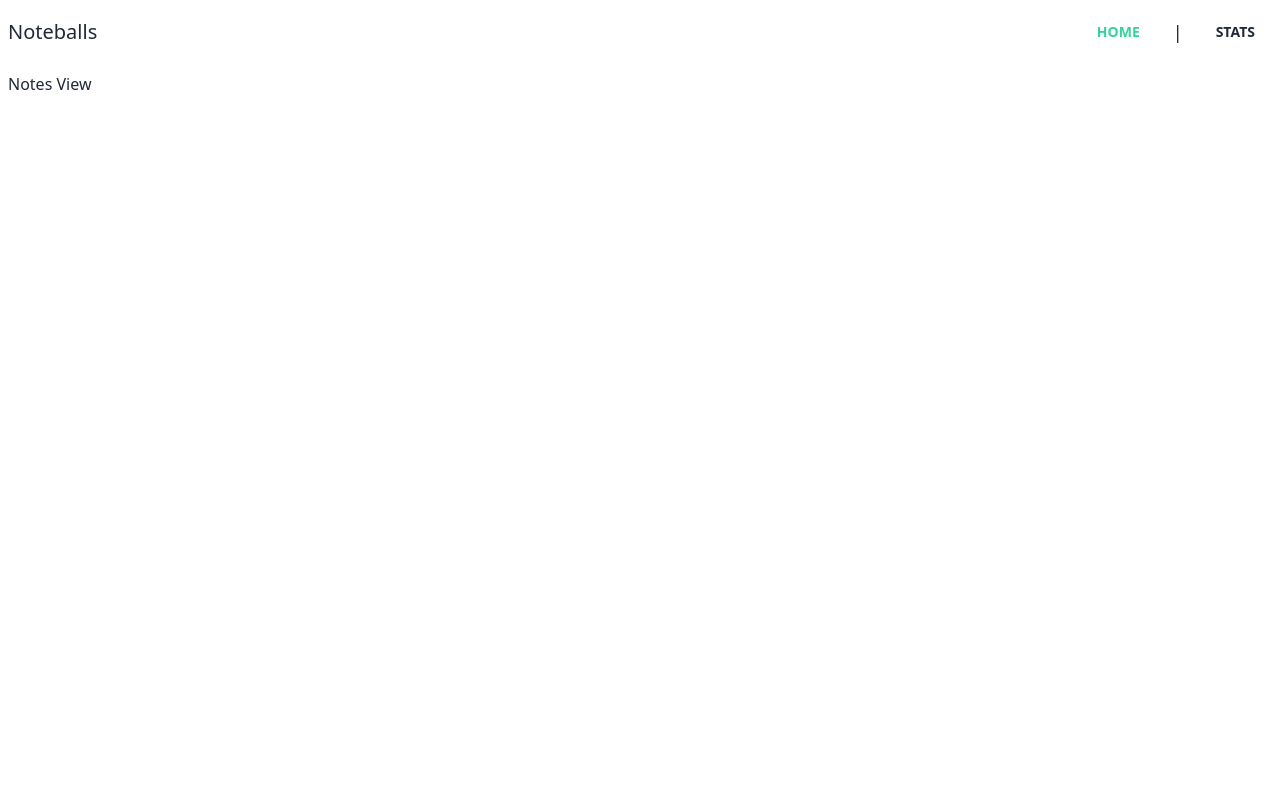
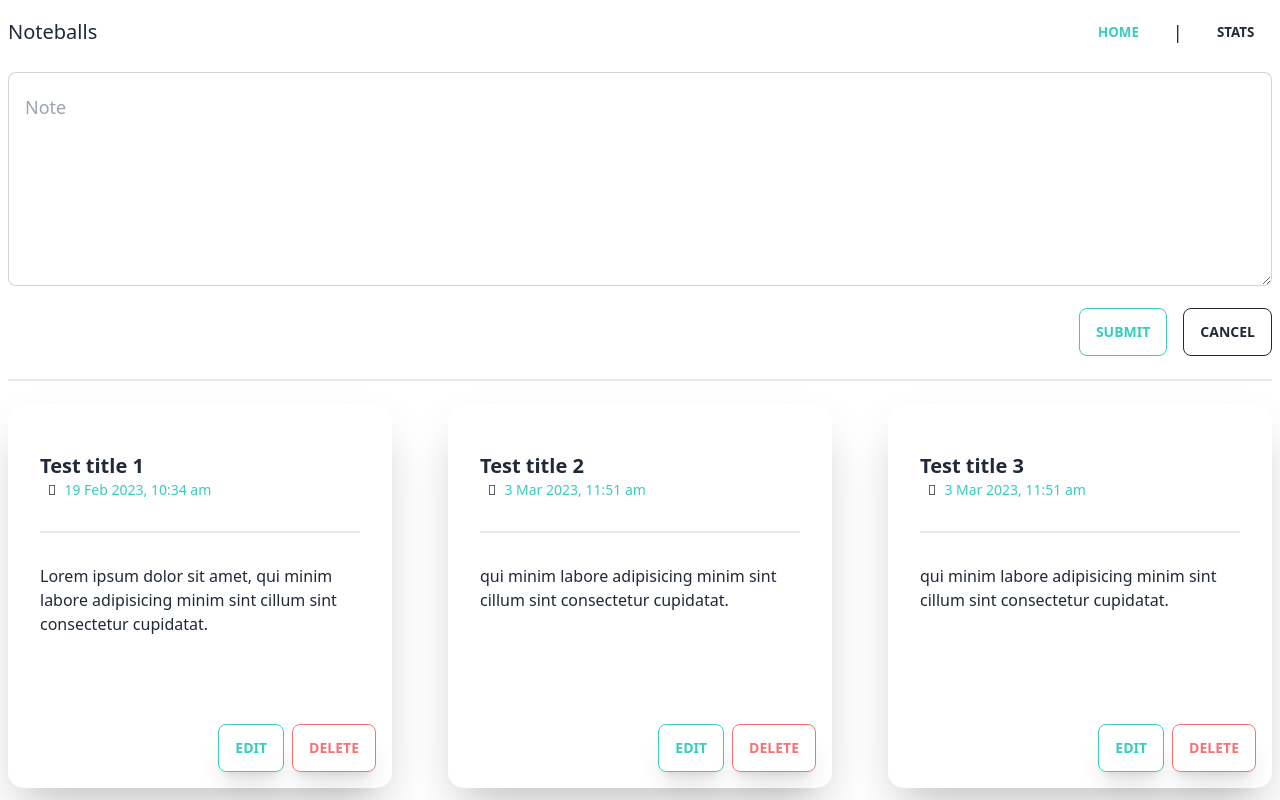
Before and after one commit to SushiJ/vue-notes, a Vue app: page / in a window 1280 px wide. Built offline with nearby package versions, Linux system fonts and the light colour scheme.

Commit message:
Added cards, moved Navbar & added textarea

```diff
--- a/src/App.vue
+++ b/src/App.vue
@@ -1,5 +1,5 @@
 <script setup lang="ts">
-import NavBar from '@/components/Layout/NavBar.vue';
+import NavBar from '@/components/NavBar.vue';
 </script>
 
 <template >
--- /dev/null
+++ b/src/components/Card.vue
@@ -0,0 +1,41 @@
+<script setup lang="ts">
+interface Props {
+  id: string;
+  title: string;
+  content: string;
+}
+defineProps<Props>();
+</script>
+<template>
+  <div class="card w-96 shadow-2xl py-4 h-96">
+    <div class="card-body">
+      <div class="items-center">
+        <p class="card-title">{{ title }}</p>
+        <div class="flex items-center text-sm">
+          <span className="mx-2">
+            
+          </span>
+          <time class="text-accent" :datetime="id">
+            {{
+              new Date(id).toLocaleString("en-IN", {
+                day: "numeric",
+                month: "short",
+                year: "numeric",
+                hour: "2-digit",
+                minute: "2-digit",
+              })
+            }}
+          </time>
+        </div>
+      </div>
+      <div class="divider" />
+      <div class="card">
+        {{ content }}
+      </div>
+    </div>
+    <div class="card-actions justify-end px-4">
+      <button class="btn btn-accent btn-outline shadow-xl">Edit</button>
+      <button class="btn btn-error btn-outline shadow-xl">Delete</button>
+    </div>
+  </div>
+</template>
--- /dev/null
+++ b/src/components/CardList.vue
@@ -0,0 +1,31 @@
+<script setup lang="ts">
+import Card from "./Card.vue";
+
+const notes = [
+  {
+    id: "2023-02-19T10:34:31.233Z",
+    title: "Test title 1",
+    content:
+      "Lorem ipsum dolor sit amet, qui minim labore adipisicing minim sint cillum sint consectetur cupidatat.",
+  },
+  {
+    id: new Date().toISOString(),
+    title: "Test title 2",
+    content:
+      "qui minim labore adipisicing minim sint cillum sint consectetur cupidatat.",
+  },
+  {
+    id: new Date().toISOString(),
+    title: "Test title 3",
+    content:
+      "qui minim labore adipisicing minim sint cillum sint consectetur cupidatat.",
+  },
+];
+</script>
+<template>
+  <div class="flex gap-4 justify-between">
+    <div v-for="note in notes">
+      <Card :id="note.id" :title="note.title" :content="note.content" />
+    </div>
+  </div>
+</template>
--- a/src/components/Layout/NavBar.vue
+++ b/src/components/NavBar.vue
@@ -1,12 +1,12 @@
 <template>
   <div class="navbar bg-base-100 max-w-7xl mx-auto">
     <div class="navbar-start">
-      <RouterLink to="/" class="text-xl hover:text-emerald-400">Noteballs</RouterLink>
+      <RouterLink to="/" class="text-xl hover:text-accent">Noteballs</RouterLink>
     </div>
-    <div class="navbar-end text-lg sm:hidden md:inline-flex">
-      <RouterLink to="/" class="btn btn-ghost hover:text-emerald-400 rounded-md" active-class="text-emerald-400">Home</RouterLink>
+    <div class="navbar-end text-lg hidden md:inline-flex">
+      <RouterLink to="/" class="btn btn-ghost hover:text-accent rounded-md" active-class="text-accent">Home</RouterLink>
       <div class="divider divider-vertical">|</div>
-      <RouterLink to="/stats" class="btn btn-ghost hover:text-emerald-400" active-class="text-emerald-400">Stats</RouterLink>
+      <RouterLink to="/stats" class="btn btn-ghost hover:text-accent" active-class="text-accent">Stats</RouterLink>
     </div>
     <div class="navbar-end md:hidden">
       <div class="dropdown dropdown-end">
@@ -17,10 +17,10 @@
         </label>
         <ul tabindex="0" class="menu menu-compact dropdown-content mt-3 p-2 shadow-xl bg-base-100 rounded-xl w-40">
           <li>
-            <RouterLink to="/" class="btn btn-ghost" active-class="text-emerald-400">Home</RouterLink>
+            <RouterLink to="/" class="btn btn-accent btn-outline" active-class="text-accent">Home</RouterLink>
           </li>
           <li>
-            <RouterLink to="/stats" class="btn btn-ghost" active-class="text-emerald-400">Stats</RouterLink>
+            <RouterLink to="/stats" class="btn btn-accent btn-outline" active-class="text-accent">Stats</RouterLink>
           </li>
         </ul>
       </div>
--- /dev/null
+++ b/src/components/Textarea.vue
@@ -0,0 +1,10 @@
+<script setup lang="ts"></script>
+<template>
+    <div class="">
+        <textarea placeholder="Note" class="textarea textarea-bordered textarea-lg w-full px-4" rows="5" cols="6"></textarea>
+        <div class="flex justify-end gap-4 pt-4">
+            <button class="btn btn-accent btn-outline">Submit</button>
+            <button class="btn btn-ghost btn-outline">Cancel</button>
+        </div>
+    </div>
+</template>
--- a/src/views/ViewNotes.vue
+++ b/src/views/ViewNotes.vue
@@ -1,5 +1,11 @@
+<script setup lang="ts">
+import CardList from "@/components/CardList.vue"
+import Textarea from "@/components/Textarea.vue";
+</script>
 <template>
-  <div>
-    Notes View
+  <div class="w-full mx-auto">
+    <Textarea />
+    <div class="divider"/>
+    <CardList />
   </div>
 </template>
--- a/src/views/ViewStats.vue
+++ b/src/views/ViewStats.vue
@@ -1,5 +1,5 @@
 <template>
-  <div>
+  <div class="pt-2">
     Stats
   </div>
 </template>
```
